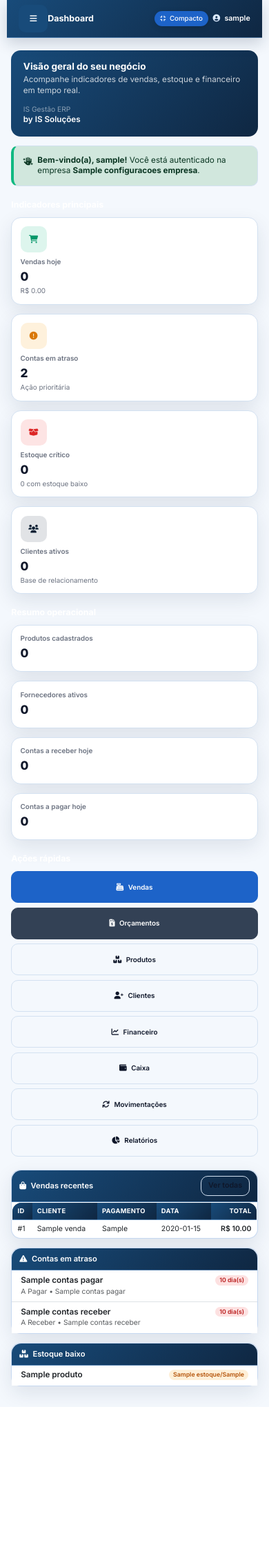
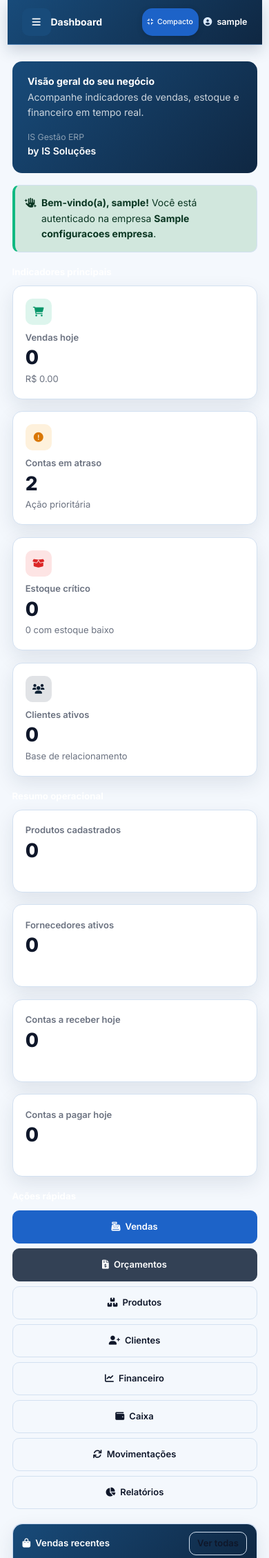
Before and after one commit to Iltonns/J-Auto-Pe-as, a Flask app: page /dashboard in a window 390 px wide. Shown: the top 2259 px of the page at 69% size. Before the commit the page ends 2040 px from the top, so only its background shows below. Run offline with Flask 3, Linux system fonts and the light colour scheme; a user stored in the database is signed in; a database or web service that is not in the repository returns one stand-in record (values such as "Sample title"); data that the repository does not hold is empty; some libraries are stand-ins or nearby versions.

Commit message:
style: enhance visual comfort by adjusting font sizes and spacings across various elements
- Updated font sizes and line heights for improved readability.
- Adjusted padding and margins for navbar, buttons, forms, and tables.
- Introduced responsive design adjustments for smaller screens.
- Maintained color and identity consistency while focusing on layout comfort.

```diff
--- a/static/css/is-erp-theme.css
+++ b/static/css/is-erp-theme.css
@@ -710,3 +710,162 @@ h6, .h6 { font-size: 0.86rem; }
         padding: 0.72rem;
     }
 }
+
+/* =========================================================
+   AJUSTE DE CONFORTO VISUAL (referencia FG-Auto-pe-as)
+   Escopo: apenas tamanhos/espacamentos. Cores e identidade intactas.
+   ========================================================= */
+html {
+    font-size: 15px;
+}
+
+body {
+    font-size: 1rem;
+    line-height: 1.6;
+}
+
+.top-navbar {
+    padding: 0.85rem 1rem;
+}
+
+.navbar-brand {
+    font-size: 1rem;
+}
+
+.top-navbar .navbar-text {
+    font-size: 0.9rem;
+}
+
+.sidebar .nav-link {
+    font-size: 0.93rem;
+    padding: 0.62rem 0.82rem;
+    margin: 0.2rem 0.3rem;
+    min-height: 44px;
+}
+
+.brand-subtitle {
+    font-size: 0.82rem;
+}
+
+.container-fluid.px-2.px-md-3.pb-4 {
+    padding-top: 0.75rem;
+    padding-bottom: 1.5rem !important;
+}
+
+.card:not(.login-card) {
+    min-height: 110px;
+}
+
+.card-header {
+    padding: 0.8rem 1rem;
+    font-size: 0.95rem;
+}
+
+.card-body {
+    padding: 1.45rem;
+}
+
+.btn {
+    font-size: 0.93rem;
+    padding: 0.67rem 1.07rem;
+    min-height: 40px;
+}
+
+.btn-sm {
+    min-height: 34px;
+    padding: 0.45rem 0.75rem;
+}
+
+.form-label {
+    font-size: 0.9rem;
+    margin-bottom: 0.4rem;
+}
+
+.form-control,
+.form-select {
+    font-size: 0.93rem;
+    padding: 0.67rem 0.8rem;
+    min-height: 42px;
+}
+
+.form-control-sm,
+.form-select-sm {
+    min-height: 36px;
+    padding: 0.45rem 0.65rem;
+    font-size: 0.87rem;
+}
+
+.table {
+    font-size: 0.93rem;
+}
+
+.table thead th {
+    font-size: 0.93rem;
+    padding: 0.8rem 0.93rem;
+}
+
+.table tbody td {
+    font-size: 0.93rem;
+    padding: 0.8rem 0.93rem;
+}
+
+.table tbody tr {
+    min-height: 48px;
+}
+
+.badge,
+.badge-status {
+    font-size: 0.8rem;
+    padding: 0.33rem 0.67rem;
+}
+
+h1, .h1 { font-size: 1.6rem; }
+h2, .h2 { font-size: 1.2rem; }
+h3, .h3 { font-size: 1.07rem; }
+h4, .h4 { font-size: 1rem; }
+h5, .h5 { font-size: 0.93rem; }
+h6, .h6 { font-size: 0.87rem; }
+
+.dashboard-hero {
+    padding: 1.45rem 1.6rem;
+    margin-bottom: 1.25rem;
+}
+
+.kpi-card {
+    padding: 1.6rem;
+    min-height: 120px;
+}
+
+.kpi-value {
+    font-size: 2rem;
+    line-height: 1.2;
+}
+
+.kpi-label,
+.kpi-detail,
+.quick-action-label {
+    font-size: 0.93rem;
+}
+
+.quick-action-btn {
+    min-height: 48px;
+}
+
+.row.g-3 {
+    --bs-gutter-x: 1.25rem;
+    --bs-gutter-y: 1.25rem;
+}
+
+@media (max-width: 1366px) {
+    html {
+        font-size: 14px;
+    }
+
+    .card-body {
+        padding: 1.2rem;
+    }
+
+    .kpi-card {
+        padding: 1.3rem;
+    }
+}
```
